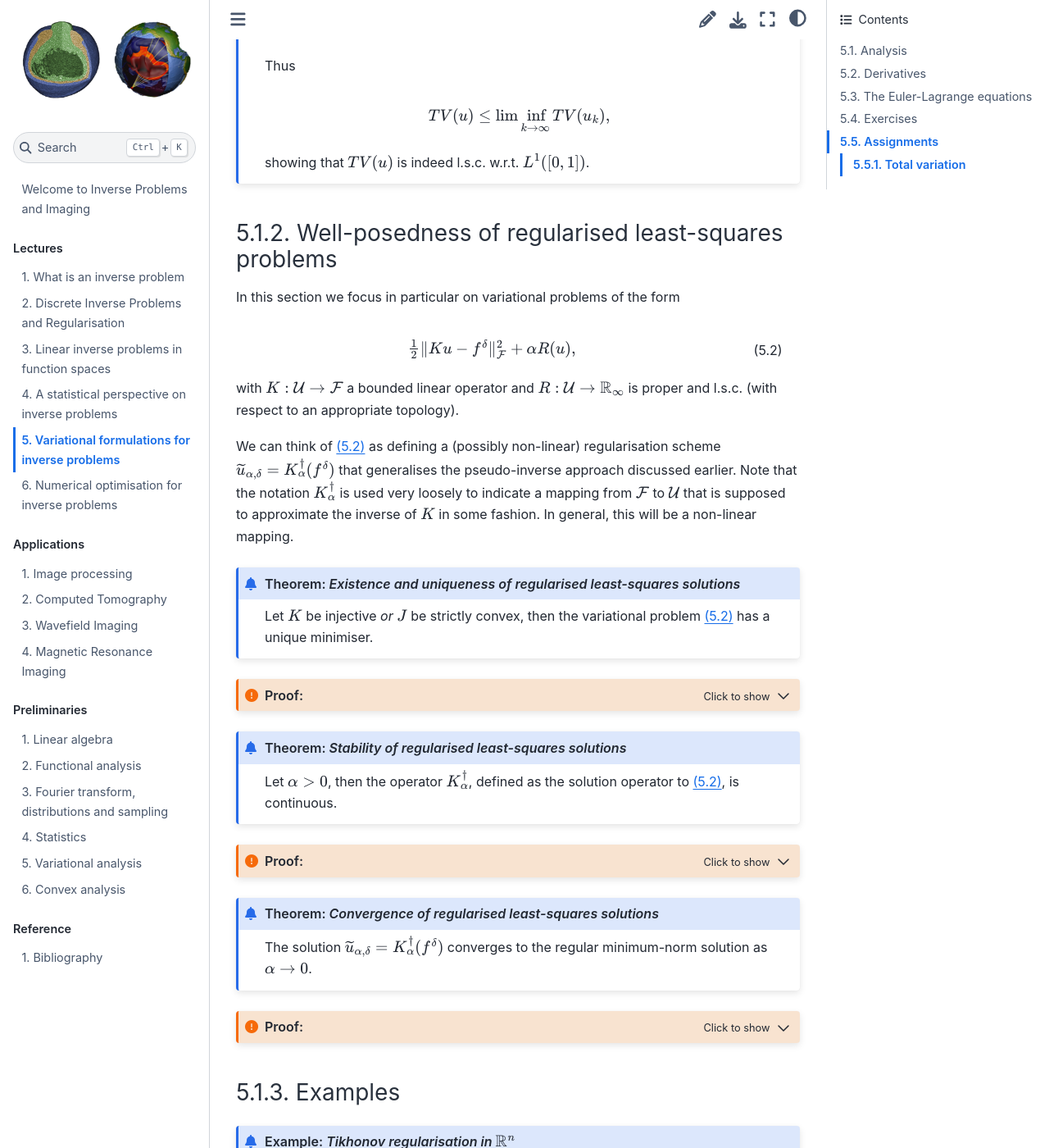
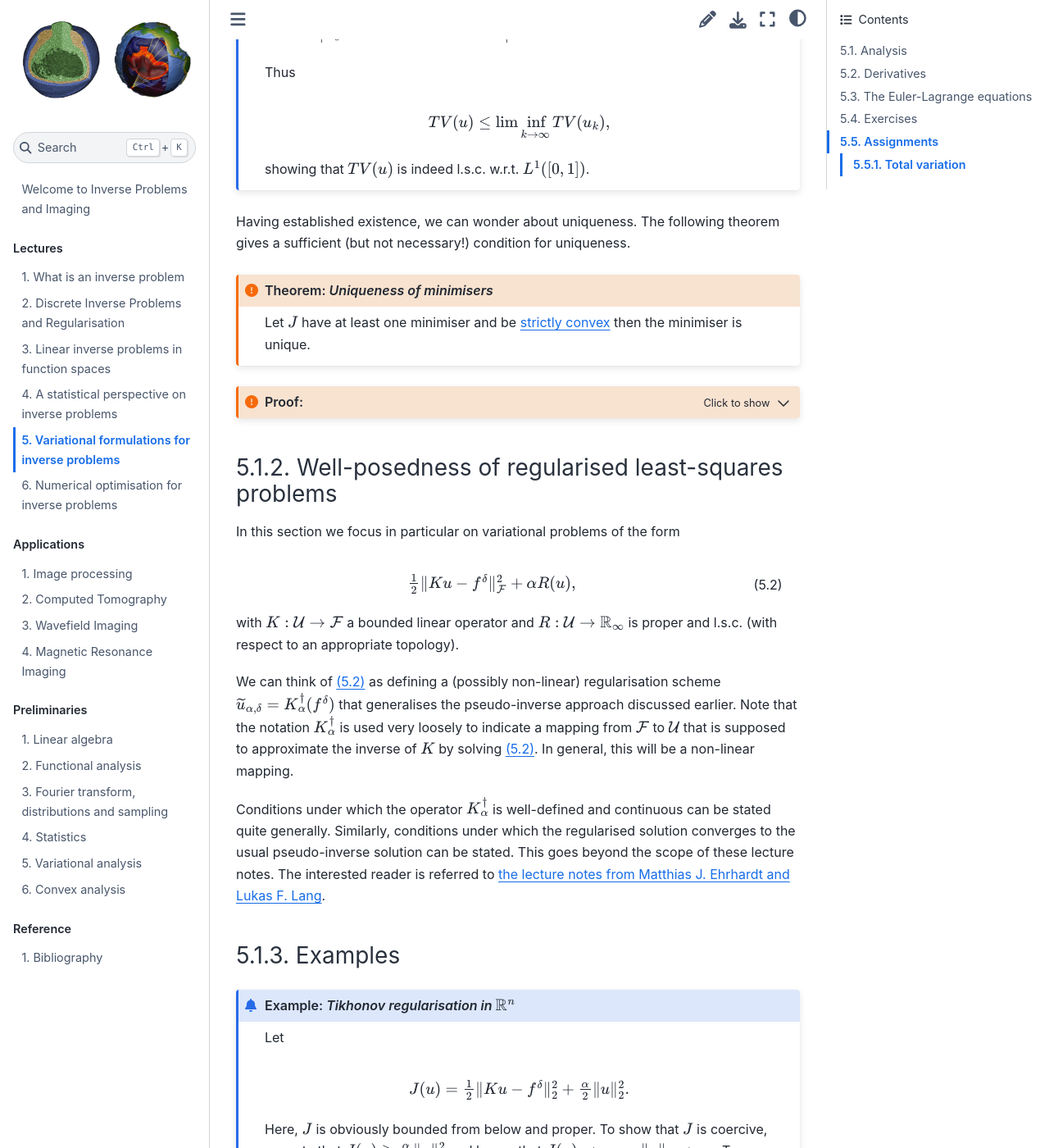
Before and after one commit to TristanvanLeeuwen/IP_and_Im_Lectures, a Jupyter Book: the page built from variational_formulations.md, in a window 1280 px wide and 1400 px high, scrolled down 4722 px. Shown: the whole window at 82% size. Built offline with Jupyter Book 1.0.4 settings and Sphinx 7.4.7 and the Sphinx Book theme 1.1.4, drawn with Linux system fonts in a browser that asks for light colours; some of the changed text lies outside the part shown.

Commit message:
update ch 5

`````diff
--- a/variational_formulations.md
+++ b/variational_formulations.md
@@ -51,7 +51,7 @@
 
 $$J(u) = \textstyle{\frac{1}{2}}\|Ku-f^{\delta}\|_{L^2(\Omega)}^2 +  \textstyle{\frac{\alpha}{2}}\|\nabla u\|_{L^2(\Omega)}^2.$$
 
-This functional is well-defined for $u \in H^1(\Omega)$, with $H^1(\Omega)$ denoting the [Sobolev space](https://en.wikipedia.org/wiki/Sobolev_space) of functions $u$ for which both $u$ and $\nabla u$ are square integrable. Thus, thus regularisation generally leads to smooth solutions.
+This functional is well-defined for $u \in H^1(\Omega)$, with $H^1(\Omega)$ denoting the [Sobolev space](https://en.wikipedia.org/wiki/Sobolev_space) of functions $u$ for which both $u$ and $\nabla u$ are square integrable. Thus, this type of regularisation generally leads to smooth solutions.
 ```
 
 ```{admonition} Example: *$\ell_1$-regularization*
@@ -69,23 +69,24 @@
 
 $$J(u) = \textstyle{\frac{1}{2}}\|Ku-f^{\delta}\|_{L^2([0,1])}^2 + \alpha \|u'\|_{L^1([0,1])}.$$
 
-This can be generalised to include certain non-smooth functions by introducing the space of functions of [bounded variation](https://en.wikipedia.org/wiki/Bounded_variation), denoted by $BV([0,1])$. Functions in $BV([0,1])$ are characterised as having a finite [Total Variation](https://en.wikipedia.org/wiki/Total_variation)
+This can be generalised to include certain discontinuous functions by introducing the space of functions of [bounded variation](https://en.wikipedia.org/wiki/Bounded_variation), denoted by $BV([0,1])$. Functions in $BV([0,1])$ are characterised as having a finite [Total Variation](https://en.wikipedia.org/wiki/Total_variation)
 
 $$TV(u) = \sup_{\phi \in D([0,1],\mathbb{R})} \int_0^1 u(x)\phi'(x)\mathrm{d}x,$$
 
-where $D([0,1],\mathbb{R})$ is the space of smooth test functions with $\|\phi\|_{L^\infty([0,1])}\leq 1$. This space is much larger than $H^{1,1}([0,1])$ as it contains certain discontinuous functions (such as the Heaviside stepfunction) and smaller than $L^1(0,1)$ (which also contains less regular functions). For functions in $H^{1,1}$ we have $TV(u) = \|u'\|_{L^1([0,1])}$.
+where $D([0,1],\mathbb{R})$ is the space of smooth test functions with $\|\phi\|_{L^\infty([0,1])}\leq 1$. The space $BV([0,1])$ is much larger than $H^{1,1}([0,1])$ as it contains certain discontinuous functions (such as the Heaviside stepfunction) and smaller than $L^1(0,1)$ (which also contains less regular functions). For functions in $H^{1,1}$ we have $TV(u) = \|u'\|_{L^1([0,1])}$.
 ```
 
 ## Analysis
 
 ### Existence and uniqueness
 
-To establish existence of minimisers, we first need a few definitions.
-
+To establish existence of minimisers, we first need a few definitions. Firstly, what *is* a minimiser?
 ```{admonition} Definition: *Minimisers*
 :class: important
 We say that $\widetilde{u} \in \mathcal{U}$ solves {eq}`variational` iff $J(\widetilde{u}) < \infty$ and $J(\widetilde{u}) \leq J(u)$ for all $u \in \mathcal{U}$.
 ```
+
+Then, we need some definitions regarding the properties of the functional $J$.
 
 ```{admonition} Definition: *Proper functionals*
 :class: important
@@ -136,6 +137,8 @@
 
 Finally, we use the fact that $J$ is l.s.c. (w.r.t. the chosen topology) to show that $u_*$ is a minimiser.
 ```
+
+While this theorem is quite general, establishing that $J$ has the required properties can be difficult in practice. In particular, it may involve detailed knowledge of functional analysis in Banach spaces. We will not treat these in general, but instead give some illustrative examples.
 
 ````{admonition} Examples: *existence of minimisers in $\mathbb{R}$*
 
@@ -198,22 +201,6 @@
 
 ```
 
-```{admonition} Theorem: *Uniqueness of minimisers*
-:class: important
-
-Let $J$ have at least one minimiser and be [strictly convex](https://en.wikipedia.org/wiki/Convex_function) then the minimiser is unique.
-```
-
-```{admonition} Proof:
-:class: important, dropdown
-
-Let $u_1, u_2$ be two distinct minimisers; i.e. $J(u_i) \leq J(u) \forall u \in \mathcal{U}$. In particular, we have $J(u_1) \leq J(\alpha u_1 + \beta u_2)$ with $\alpha + \beta = 1$. Because $J$ is strictly convex
-
-$$J(\alpha u_1 + \beta u_2) < \alpha J(u_1) + \beta J(u_2),$$
-
-which would lead to a contradiction: $J(u_1) < J(u_1)$.
-```
-
 ```{admonition} Example: *non-coercive least-squares*
 
 Consider $J(u) = \|Ku - f\|_2^2$ with $K : \ell_2 \rightarrow \ell_2$ defined as $(Ku)_i = i^{-1} u_i$
@@ -239,6 +226,24 @@
 showing that $TV(u)$ is indeed l.s.c. w.r.t. $L^1([0,1])$.
 ```
 
+Having established existence, we can wonder about uniqueness. The following theorem gives a sufficient (but not necessary!) condition for uniqueness.
+
+```{admonition} Theorem: *Uniqueness of minimisers*
+:class: important
+
+Let $J$ have at least one minimiser and be [strictly convex](https://en.wikipedia.org/wiki/Convex_function) then the minimiser is unique.
+```
+
+```{admonition} Proof:
+:class: important, dropdown
+
+Let $u_1, u_2$ be two distinct minimisers; i.e. $J(u_i) \leq J(u) \forall u \in \mathcal{U}$. In particular, we have $J(u_1) \leq J(\alpha u_1 + \beta u_2)$ with $\alpha + \beta = 1$. Because $J$ is strictly convex
+
+$$J(\alpha u_1 + \beta u_2) < \alpha J(u_1) + \beta J(u_2),$$
+
+which would lead to a contradiction: $J(u_1) < J(u_1)$.
+```
+
 ### Well-posedness of regularised least-squares problems
 
 In this section we focus in particular on variational problems of the form
@@ -250,43 +255,45 @@
 
 with $K: \mathcal{U} \rightarrow \mathcal{F}$ a bounded linear operator and $R : \mathcal{U} \rightarrow \mathbb{R}_{\infty}$ is proper and l.s.c. (with respect to an appropriate topology).
 
-We can think of {eq}`variational_R` as defining a (possibly non-linear) regularisation scheme $\widetilde{u}_{\alpha,\delta} = K_{\alpha}^\dagger(f^\delta)$ that generalises the pseudo-inverse approach discussed earlier. Note that the notation $K_{\alpha}^\dagger$ is used very loosely to indicate a mapping from $\mathcal{F}$ to $\mathcal{U}$ that is supposed to approximate the inverse of $K$ in some fashion. In general, this will be a non-linear mapping.
+We can think of {eq}`variational_R` as defining a (possibly non-linear) regularisation scheme $\widetilde{u}_{\alpha,\delta} = K_{\alpha}^\dagger(f^\delta)$ that generalises the pseudo-inverse approach discussed earlier. Note that the notation $K_{\alpha}^\dagger$ is used very loosely to indicate a mapping from $\mathcal{F}$ to $\mathcal{U}$ that is supposed to approximate the inverse of $K$ by solving {eq}`variational_R`. In general, this will be a non-linear mapping.
 
-```{admonition} Theorem: *Existence and uniqueness of regularised least-squares solutions*
+Conditions under which the operator $K_{\alpha}^\dagger$ is well-defined and continuous can be stated quite generally. Similarly, conditions under which the regularised solution converges to the usual pseudo-inverse solution can be stated. This goes beyond the scope of these lecture notes. The interested reader is referred to [the lecture notes from Matthias J. Ehrhardt and Lukas F. Lang](https://mehrhardt.github.io/data/201803_lecture_notes_invprob.pdf).
 
-Let $K$ be injective *or* $J$ be strictly convex, then the variational problem {eq}`variational_R` has a unique minimiser.
-
-```
-
-```{admonition} Proof:
-:class: important, dropdown
-
-...
-```
-
-```{admonition} Theorem: *Stability of regularised least-squares solutions*
-
-Let $\alpha > 0$, then the operator $K_{\alpha}^\dagger$, defined as the solution operator to {eq}`variational_R`, is continuous.
-
-```
-
-```{admonition} Proof:
-:class: important, dropdown
-
-...
-```
-
-```{admonition} Theorem: *Convergence of regularised least-squares solutions*
-
-The solution $\widetilde{u}_{\alpha,\delta} = K_{\alpha}^\dagger(f^\delta)$ converges to the regular minimum-norm solution as $\alpha \rightarrow 0$.
-
-```
-
-```{admonition} Proof:
-:class: important, dropdown
-
-...
-```
+% ```{admonition} Theorem: *Existence and uniqueness of regularised least-squares solutions*
+%
+% Let $K$ be injective *or* $R$ be strictly convex, then the variational problem {eq}`variational_R` has % a unique minimiser.
+%
+% ```
+%
+% ```{admonition} Proof:
+% :class: important, dropdown
+%
+% ...
+% ```
+%
+% ```{admonition} Theorem: *Stability of regularised least-squares solutions*
+%
+% Let $\alpha > 0$, then the operator $K_{\alpha}^\dagger$, defined as the solution operator to % {eq}`variational_R`, is continuous.
+%
+%```
+%
+%```{admonition} Proof:
+%:class: important, dropdown
+%
+%...
+%```
+%
+%```{admonition} Theorem: *Convergence of regularised least-squares solutions*
+%
+%The solution $\widetilde{u}_{\alpha,\delta} = K_{\alpha}^\dagger(f^\delta)$ converges to the regular %minimum-norm solution as $\alpha \rightarrow 0$.
+%
+%```
+%
+%```{admonition} Proof:
+%:class: important, dropdown
+%
+%...
+%```
 
 ### Examples
 
@@ -303,9 +310,9 @@
 
 from which we can bound
 
-$$|J(v) - J(u)| \leq \textstyle{\frac{1}{2}}\|Kd\|_2^2 + \|Kd\|_2 \|Ku - f^\delta\|_2 + \alpha \|d\|_2 \|u\|_2 + \textstyle{\frac{\alpha}{2}}\|d\|_2^2 \leq A \|d\|_2^2 + B \|d\|_2.$$
+$$|J(u+d) - J(u)| \leq A \|d\|_2^2 + B \|d\|_2.$$
 
-Now, for every $\epsilon$ we can pick a $\delta$ such that $\|u-v\|_2 < \delta$ implies that $|J(v) - J(u)| < \epsilon$.
+Now, for every $\epsilon$ we can pick a $\delta$ such that $\|d\|_2 < \delta$ implies that $|J(u+d) - J(u)| < \epsilon$.
 
 Finally, we can show that $J$ is *strongly convex* with constant $\alpha$ by showing that $J(u) - \textstyle{\frac{\alpha}{2}}\|u\|_2^2$ is convex. The fact that $\|Ku - f^\delta\|_2^2$ is convex follows easily from the triangle inequality and the fact that the function $(\cdot)^2$ is convex.
 
@@ -334,8 +341,6 @@
 Let
 
 $$J(u) = \textstyle{\frac{1}{2}}\|Ku - f^\delta\|_{L^2(\Omega)}^2 + \alpha TV(u).$$
-
-* existence, uniqueness, stability
 
 ```
 
`````
